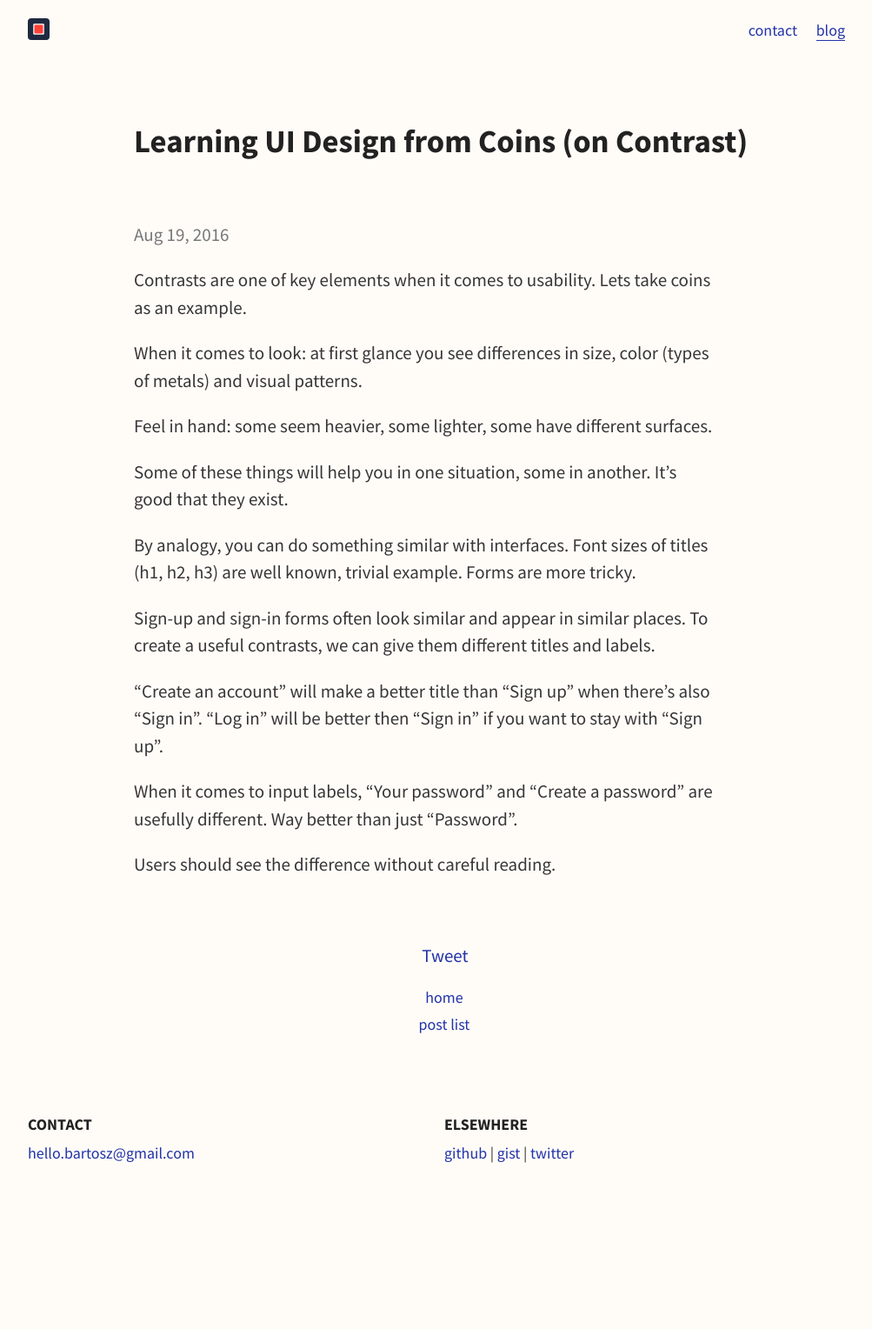
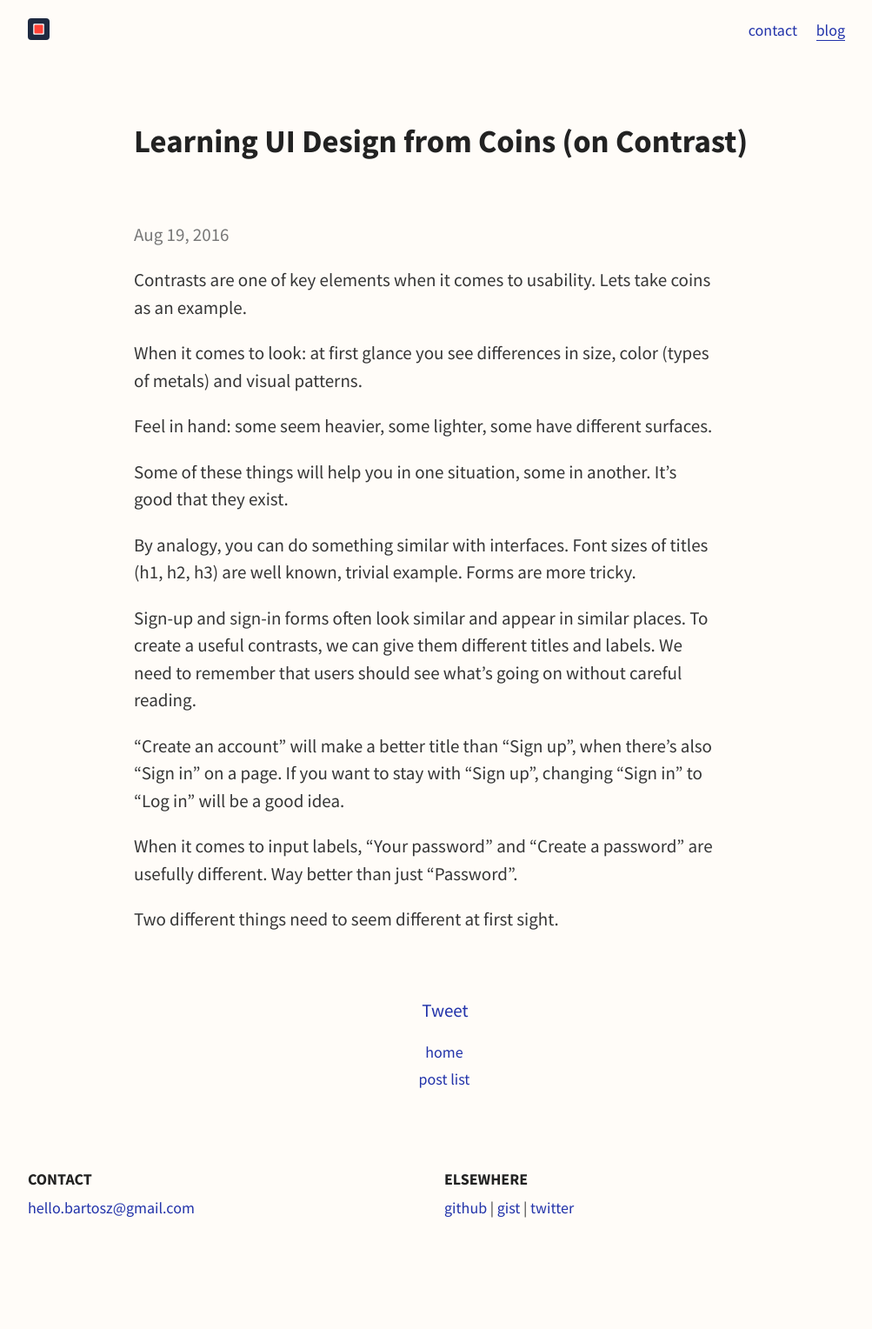
Before and after one commit to bart747/bart747, a Jekyll site: the page built from _posts/2016-08-19-ui-coins.md, in a window 1280 px wide. Shown: the whole page at 87% size, without its empty margins (129-1132 px from the left). Built offline with Jekyll 4.4.1, drawn with Linux system fonts in a browser that asks for light colours; comment, search, counter and statistics services are not loaded; before the commit the page ends 1465 px from its top, so only the background shows below that.

Commit message:
rewrite parts of article

```diff
--- a/_posts/2016-08-19-ui-coins.md
+++ b/_posts/2016-08-19-ui-coins.md
@@ -18,11 +18,12 @@ Forms are more tricky.
 
 Sign-up and sign-in forms often look similar and appear in similar places.
 To create a useful contrasts, we can give them different titles and labels.
+We need to remember that users should see what's going on without careful reading.
 
-“Create an account” will make a better title than “Sign up” when there's also “Sign in”.
-“Log in” will be better then “Sign in” if you want to stay with “Sign up”.
+“Create an account” will make a better title than “Sign up”, when there's also “Sign in” on a page.
+If you want to stay with “Sign up”, changing “Sign in” to “Log in” will be a good idea.
 
 When it comes to input labels, “Your password” and “Create a password” are usefully different.
 Way better than just “Password”.
 
-Users should see the difference without careful reading.
+Two different things need to seem different at first sight.
```
